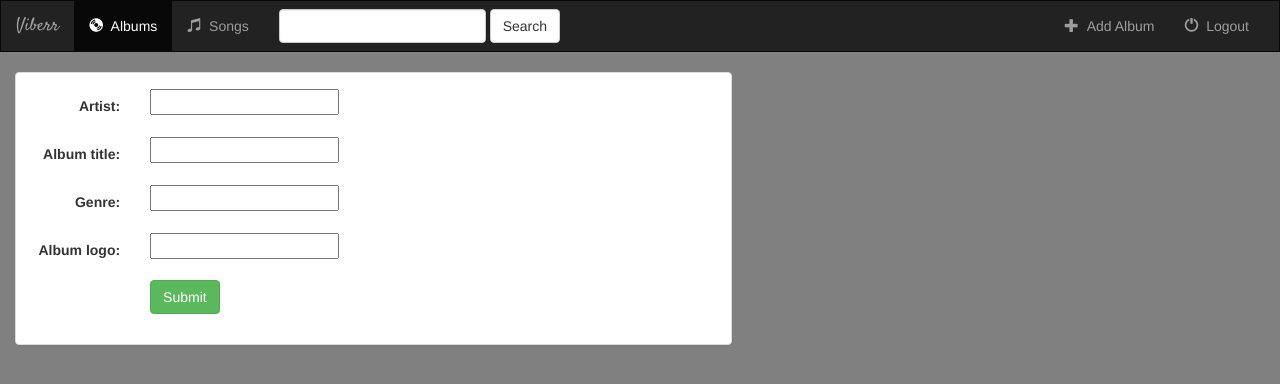
After one commit to jasonmedelson/djangotest, a Django app: page /music/album/add/ in a window 1280 px wide. The commit adds this page. Shown: the top 384 px of the page. Run offline with Django 3.2, Linux system fonts and the light colour scheme; some libraries are stand-ins or nearby versions.

Commit message:
Finished through part 31

```diff
--- a/website/music/models.py
+++ b/website/music/models.py
@@ -1,4 +1,5 @@
 from django.db import models
+from django.core.urlresolvers import reverse
 
 # Create your models here.
 class Album(models.Model):
@@ -6,6 +7,10 @@ class Album(models.Model):
     album_title=models.CharField(max_length=250)
     genre = models.CharField(max_length=100)
     album_logo = models.CharField(max_length=1000)
+
+    def get_absolute_url(self):
+        return reverse('music:detail', kwargs={'pk':self.pk})
+
 
     def __str__(self):
         return self.album_title + ' - ' + self.artist
--- a/website/music/static/music/css/styles.css
+++ b/website/music/static/music/css/styles.css
@@ -1,4 +1,9 @@
-a{
-    color:blue;
-    background: darkgrey;
+body{
+    background: gray;
 }
+.navbar{
+    border-radius: 0;
+}
+.navbar-brand{
+    font-family: 'Satisfy', cursive;
+}
--- /dev/null
+++ b/website/music/templates/music/album_form.html
@@ -0,0 +1,23 @@
+{% extends 'music/base.html' %}
+{% block title %}Add a New Album{% endblock %}
+{% block body %}
+    <div class="container-fluid">
+        <div class="row">
+            <div class="col-sm-12 col-md-7">
+                <div class="panel panel-default">
+                    <div class="panel-body">
+                        <form class="form-horizontal" action="" method="post" enctype="multipart/form-data">
+                            {% csrf_token %}
+                            {% include 'music/form-template.html' %}
+                            <div class="form-group">
+                                <div class="col-sm-offset-2 col-sm-10">
+                                    <button type="submit" class="btn btn-success">Submit</button>
+                                </div>
+                            </div>
+                        </form>
+                    </div>
+                </div>
+            </div>
+        </div>
+    </div>
+{% endblock %}
--- /dev/null
+++ b/website/music/templates/music/base.html
@@ -0,0 +1,61 @@
+<!DOCTYPE html>
+<html lang="en">
+<head>
+    <meta charset="UTF-8">
+    <title>{% block title %}Viberr{% endblock %}</title>
+    {%load staticfiles%}
+    <link rel="stylesheet" href="https://maxcdn.bootstrapcdn.com/bootstrap/3.3.7/css/bootstrap.min.css">
+    <link rel="stylesheet" href="https://maxcdn.bootstrapcdn.com/font-awesome/4.7.0/css/font-awesome.min.css">
+    <link rel="stylesheet" href="https://fonts.googleapis.com/css?family=Satisfy">
+    <link rel="stylesheet" type="text/css" href="{%static 'music/css/styles.css'%}"/>
+</head>
+<body>
+<nav class="navbar navbar-inverse">
+    <div class="container-fluid">
+        <div class="navbar-header">
+            <button type="button" class="navbar-toggle" data-toggle="collapse" data-targer="#topNavBar">
+                <i class="fa fa-reorder"></i>
+            </button>
+            <a class="navbar-brand" href="{%url 'music:index'%}">Viberr</a>
+        </div>
+        <!--items-->
+        <div class="collapse navbar-collapse" id="topNavBar">
+            <ul class="nav navbar-nav">
+                <li class="active">
+                    <a href="{%url 'music:index'%}">
+                        <span class="glyphicon glyphicon-cd" aria-hidden="true"></span>&nbsp;&nbsp;Albums
+                    </a>
+                </li>
+                <li class="">
+                    <a href="#">
+                        <span class="glyphicon glyphicon-music" aria-hidden="true"></span>&nbsp;&nbsp;Songs
+                    </a>
+                </li>
+            </ul>
+            <form class="navbar-form navbar-left" role="search" method="get" action="#">
+                <div class="form-group">
+                    <input type="text" class="form-control" name="q" value="">
+                </div>
+                <button type="submit" class="btn btn-default">Search</button>
+            </form>
+            <ul class="nav navbar-nav navbar-right">
+                <li class="">
+                    <a href="{% url 'music:album-add' %}">
+                        <span class="glyphicon glyphicon-plus" aria-hidden="true"></span>&nbsp;&nbsp;Add Album
+                    </a>
+                </li>
+                <li class="">
+                    <a href="#">
+                        <span class="glyphicon glyphicon-off" aria-hidden="true"></span>&nbsp;&nbsp;Logout
+                    </a>
+                </li>
+            </ul>
+        </div>
+    </div>
+</nav>
+{%block body%}
+{%endblock%}
+<script src="https://ajax.googleapis.com/ajax/libs/jquery/3.2.1/jquery.min.js"></script>
+<script src="https://maxcdn.bootstrapcdn.com/bootstrap/3.3.7/js/bootstrap.min.js"></script>
+</body>
+</html>
--- /dev/null
+++ b/website/music/templates/music/form-template.html
@@ -0,0 +1,10 @@
+{% for field in form %}
+    <div class="form-group">
+        <div class="col-sm-offset-2 col-sm-10">
+            <span class="text-danger small">{{ field.errors }}</span>
+        </div>
+        <label class="control-label col-sm-2">{{ field.label_tag }}</label>
+        <div class="col-sm-10">{{ field }}</div>
+    </div>
+
+{% endfor %}
--- a/website/music/urls.py
+++ b/website/music/urls.py
@@ -3,11 +3,11 @@ from . import views
 
 urlpatterns = [
     #/music/
-    url(r'^$', views.index, name='index'),
+    url(r'^$', views.IndexView.as_view(), name='index'),
 
     #/music/<album_id>/
-    url(r'^(?P<album_id>[0-9]+)/$', views.detail,name='detail'),
+    url(r'^(?P<pk>[0-9]+)/$', views.DetailVeiw.as_view(), name='detail'),
 
-    #/music/<album_id>/favorite/
-    url(r'^(?P<album_id>[0-9]+)/favorite/$', views.favorite,name='favorite'),
+    #/music/album/add
+    url(r'^album/add/$', views.AlbumCreate.as_view(), name='album-add')
 ]
--- a/website/music/views.py
+++ b/website/music/views.py
@@ -1,32 +1,18 @@
-from django.http import Http404
-from django.shortcuts import render, get_object_or_404
-from django.http import HttpResponse
-from .models import Album, Song
+from django.views import generic
+from django.views.generic.edit import CreateView, UpdateView, DeleteView
+from .models import Album
+
 
 # Create your views here.
-def index(request):
-    all_albums = Album.objects.all()
-    context = {'all_albums': all_albums,}
-    """
-    html = ""
-    for album in all_albums:
-        url = '/music/' + str(album.id) + '/'
-        html += '<a href="' + url +'">' +album.album_title+ '</a><br> '
-    """
-    return render(request,"music/index.html", context)
+class IndexView(generic.ListView):
+    template_name = 'music/index.html'
+    def get_queryset(self):
+        return Album.objects.all()
 
-def detail(request, album_id):
-    album = get_object_or_404(Album, pk=album_id)
-    return render(request, "music/detail.html", {'album': album})
+class DetailVeiw(generic.DetailView):
+    model = Album
+    template_name = 'music/detail.html'
 
-def favorite(request, album_id):
-    album = get_object_or_404(Album, pk=album_id)
-    try:
-        selected_song=album.song_set.get(pk=request.POST['song'])
-    except (KeyErrorm, Song.DoesNotExist):
-        return render(request,'music/detail.html',{'album':album,
-        'error_message':'You did not select a valid song',})
-    else:
-        selected_song.is_favorite = True
-        selected_song.save()
-        return render(request, 'music/detail.html',{'album':album})
+class AlbumCreate(CreateView):
+    model = Album
+    fields = ['artist', 'album_title', 'genre', 'album_logo']
```
Also changed, not shown: website/music/templates/music/detail.html (+12 -23 lines), website/music/templates/music/index.html (+4 -38 lines), website/db.sqlite3.
